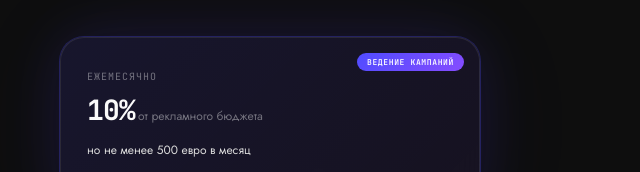
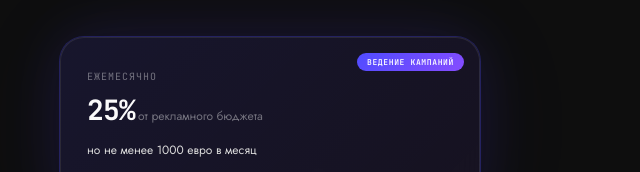
Before and after one commit to sofiialives/kramin-target, a plain HTML site: page index.html in a window 1280 px wide. Shown: the part 8648-8820 px from the top of the page, 0-640 px from the left. Drawn offline with Linux system fonts and the light colour scheme.

Commit message:
fix price

```diff
--- a/index.html
+++ b/index.html
@@ -504,9 +504,9 @@
           style="max-width:420px;margin-bottom:32px">
           <div class="pricing-card__badge">Ведение кампаний</div>
           <div class="mono-caption">Ежемесячно</div>
-          <div class="pricing-card__price"><span class="pricing-card__amount">10%</span><span
+          <div class="pricing-card__price"><span class="pricing-card__amount">25%</span><span
               class="pricing-card__period">от рекламного бюджета</span></div>
-          <p class="pricing-card__desc">но не менее 500 евро в месяц</p>
+          <p class="pricing-card__desc">но не менее 1000 евро в месяц</p>
         </div>
 
         <div class="glass reveal" data-delay="60" style="padding:32px 36px">
```
